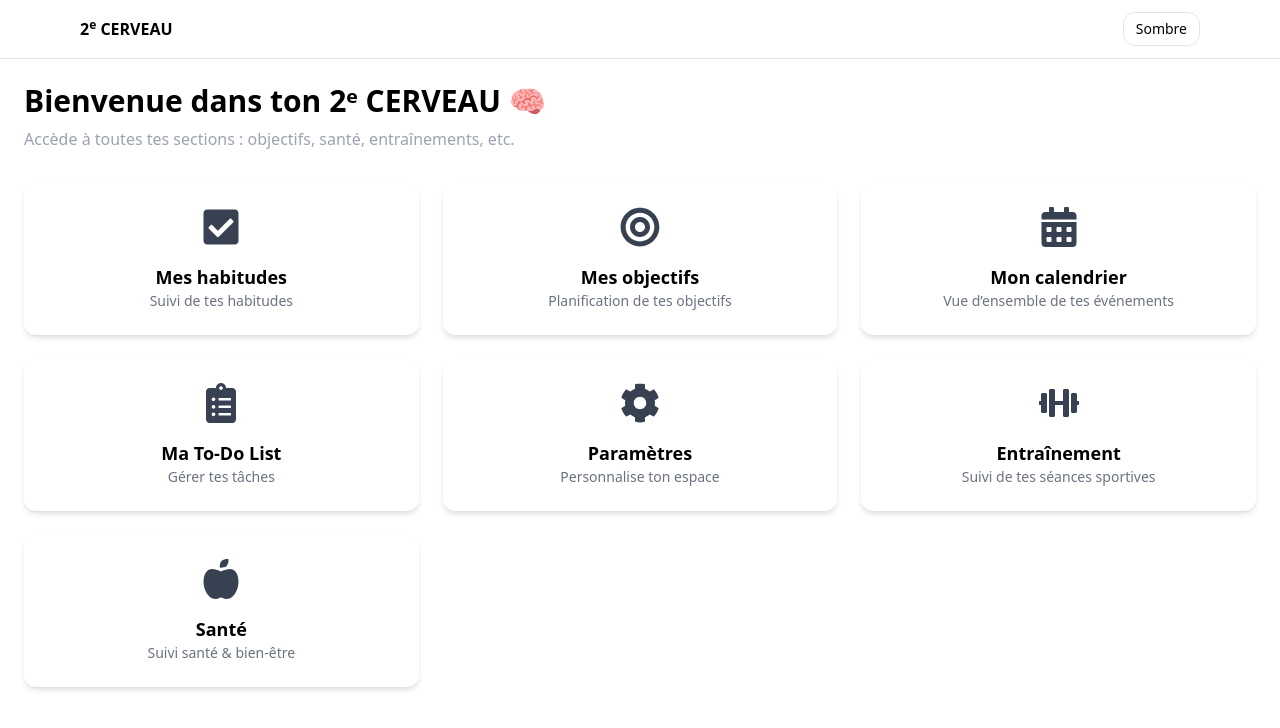
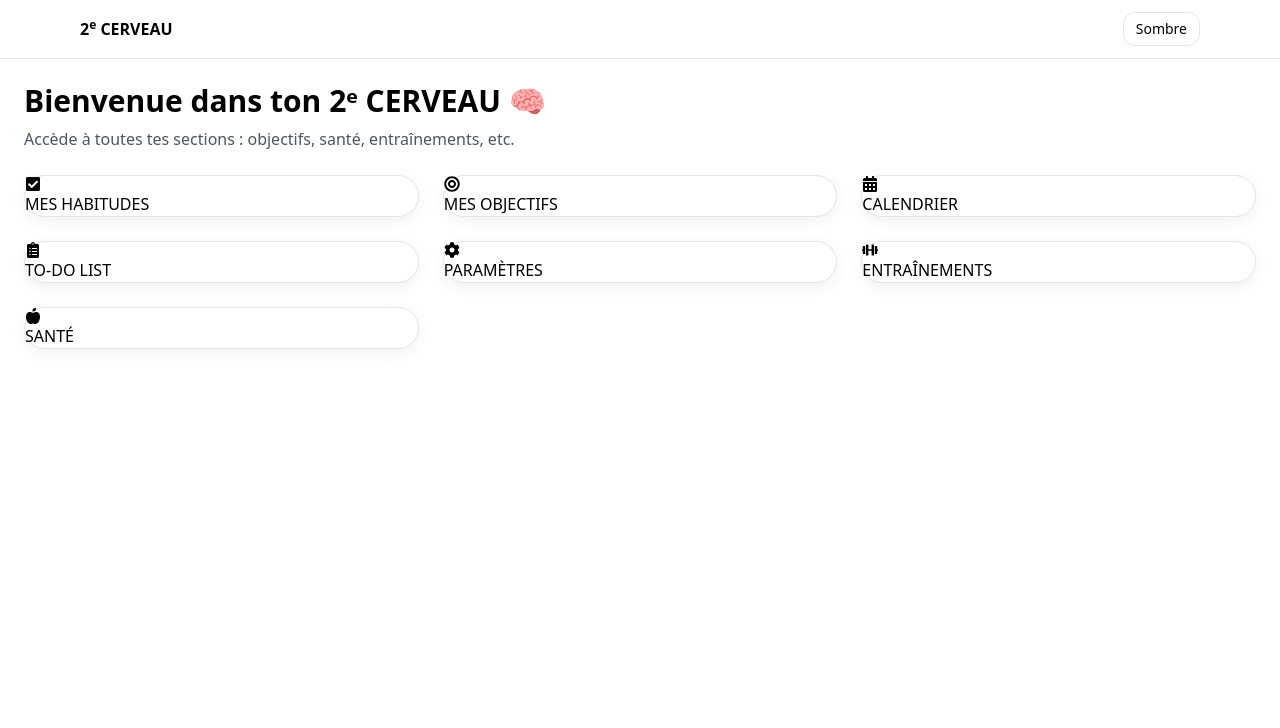
Before and after one commit to PaPyNoVa-84/Routine-Dashboard, a React (Vite) app: page / in a window 1280 px wide. Shown: the top 728 px of the page. Built offline with nearby package versions, Linux system fonts and the light colour scheme.

Commit message:
Update Home.jsx

```diff
--- a/src/pages/Home.jsx
+++ b/src/pages/Home.jsx
@@ -1,74 +1,52 @@
-import React from 'react';
-import { Link } from 'react-router-dom';
-import { FaCalendarAlt, FaBullseye, FaClipboardList, FaHeart, FaCog, FaCheckSquare, FaDumbbell, FaAppleAlt } from 'react-icons/fa';
+import React from "react";
+import { Link } from "react-router-dom";
+import { FaCalendarAlt, FaBullseye, FaClipboardList, FaHeart, FaCog, FaCheckSquare, FaDumbbell, FaAppleAlt } from "react-icons/fa";
 
 export default function Home() {
-  const cards = [
-    {
-      icon: <FaCheckSquare size={40} className="text-gray-700" />,
-      title: 'Mes habitudes',
-      subtitle: 'Suivi de tes habitudes',
-      link: '/habits'
-    },
-    {
-      icon: <FaBullseye size={40} className="text-gray-700" />,
-      title: 'Mes objectifs',
-      subtitle: 'Planification de tes objectifs',
-      link: '/goals'
-    },
-    {
-      icon: <FaCalendarAlt size={40} className="text-gray-700" />,
-      title: 'Mon calendrier',
-      subtitle: 'Vue d’ensemble de tes événements',
-      link: '/calendar'
-    },
-    {
-      icon: <FaClipboardList size={40} className="text-gray-700" />,
-      title: 'Ma To-Do List',
-      subtitle: 'Gérer tes tâches',
-      link: '/todo'
-    },
-    {
-      icon: <FaCog size={40} className="text-gray-700" />,
-      title: 'Paramètres',
-      subtitle: 'Personnalise ton espace',
-      link: '/settings'
-    },
-    {
-      icon: <FaDumbbell size={40} className="text-gray-700" />,
-      title: 'Entraînement',
-      subtitle: 'Suivi de tes séances sportives',
-      link: '/training'
-    },
-    {
-      icon: <FaAppleAlt size={40} className="text-gray-700" />,
-      title: 'Santé',
-      subtitle: 'Suivi santé & bien-être',
-      link: '/health'
-    }
-  ];
-
   return (
     <div className="p-6">
       <h1 className="text-3xl font-bold mb-2">
-        Bienvenue dans ton 2ᵉ CERVEAU <span role="img" aria-label="brain">🧠</span>
+        Bienvenue dans ton 2ᵉ CERVEAU <span role="img" aria-label="cerveau">🧠</span>
       </h1>
-      <p className="text-gray-400 mb-8">
+      <p className="text-gray-600 dark:text-gray-300 mb-6">
         Accède à toutes tes sections : objectifs, santé, entraînements, etc.
       </p>
 
       <div className="grid grid-cols-1 sm:grid-cols-2 lg:grid-cols-3 gap-6">
-        {cards.map((card, index) => (
-          <Link
-            key={index}
-            to={card.link}
-            className="bg-white rounded-xl shadow-md p-6 flex flex-col items-center justify-center hover:shadow-lg transition-shadow duration-200"
-          >
-            {card.icon}
-            <h2 className="text-lg font-semibold mt-4">{card.title}</h2>
-            <p className="text-gray-500 text-sm">{card.subtitle}</p>
-          </Link>
-        ))}
+        <Link to="/habits" className="card">
+          <FaCheckSquare className="card-icon" />
+          <span>MES HABITUDES</span>
+        </Link>
+
+        <Link to="/goals" className="card">
+          <FaBullseye className="card-icon" />
+          <span>MES OBJECTIFS</span>
+        </Link>
+
+        <Link to="/calendar" className="card">
+          <FaCalendarAlt className="card-icon" />
+          <span>CALENDRIER</span>
+        </Link>
+
+        <Link to="/todo" className="card">
+          <FaClipboardList className="card-icon" />
+          <span>TO-DO LIST</span>
+        </Link>
+
+        <Link to="/settings" className="card">
+          <FaCog className="card-icon" />
+          <span>PARAMÈTRES</span>
+        </Link>
+
+        <Link to="/training" className="card">
+          <FaDumbbell className="card-icon" />
+          <span>ENTRAÎNEMENTS</span>
+        </Link>
+
+        <Link to="/health" className="card">
+          <FaAppleAlt className="card-icon" />
+          <span>SANTÉ</span>
+        </Link>
       </div>
     </div>
   );
```
